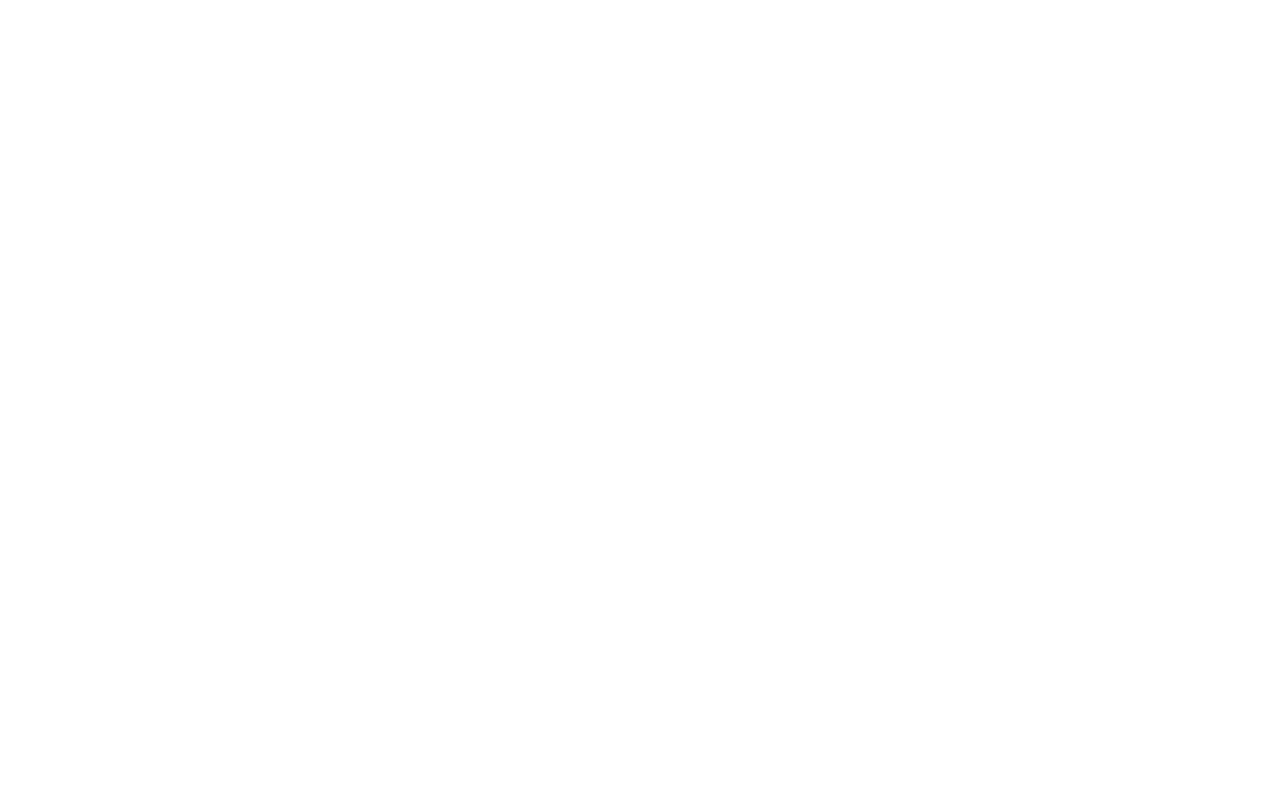
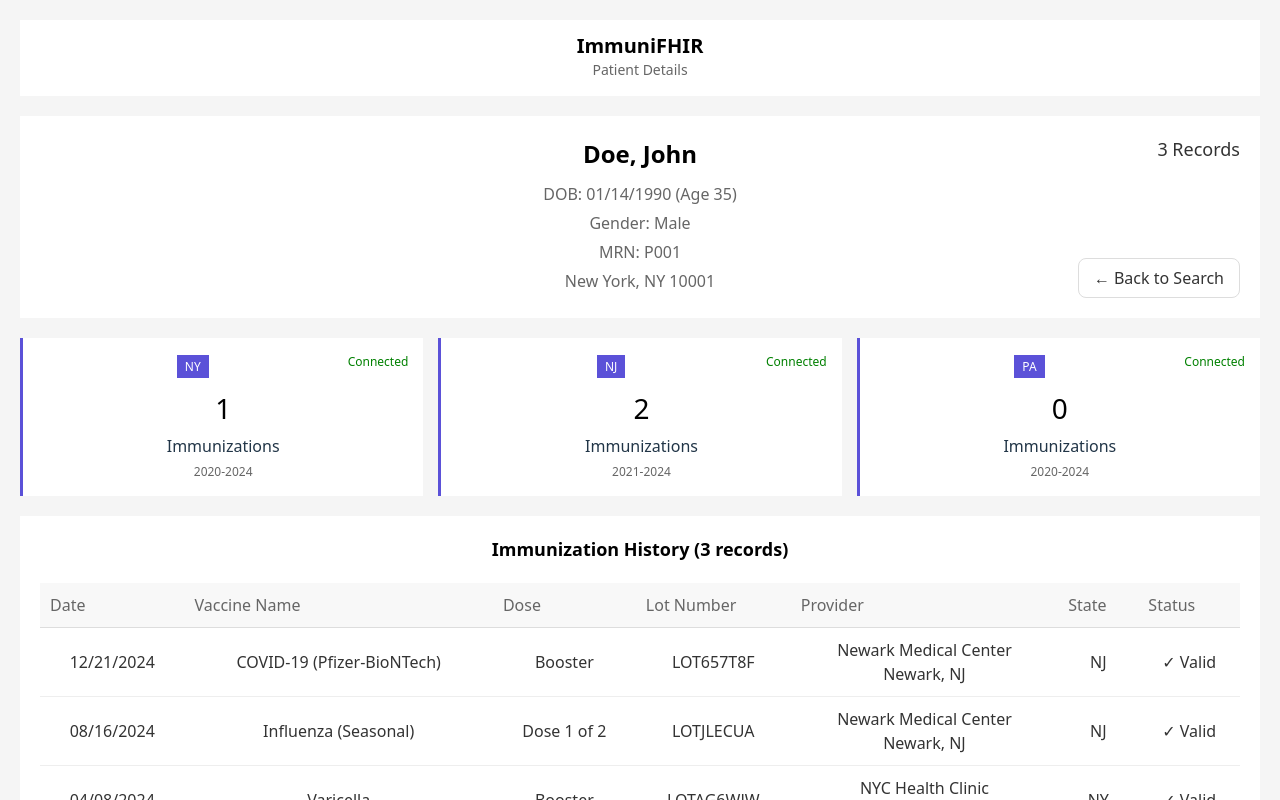
Before and after one commit to LauraFigueroaGomez/CS6440-Team-Avengers, a Vue app in the folder immunifhir-frontend/immunifhir-frontend/: page /patient/1 in a window 1280 px wide. Before the commit this address had no page. Built offline with nearby package versions, Linux system fonts and the light colour scheme.

Commit message:
Supabase auth fully working

```diff
--- a/immunifhir-frontend/immunifhir-frontend/package.json
+++ b/immunifhir-frontend/immunifhir-frontend/package.json
@@ -9,6 +9,7 @@
     "preview": "vite preview"
   },
   "dependencies": {
+    "@supabase/supabase-js": "^2.76.1",
     "vue": "^3.5.22"
   },
   "devDependencies": {
--- /dev/null
+++ b/immunifhir-frontend/immunifhir-frontend/src/components/PatientDetails.vue
@@ -0,0 +1,214 @@
+<template>
+  <div class="details-container">
+    <header>
+      <h1>ImmuniFHIR</h1>
+      <span>Patient Details</span>
+    </header>
+
+    <div class="patient-header">
+      <div class="patient-info">
+        <h2>{{ patient.lastName }}, {{ patient.firstName }}</h2>
+        <p>DOB: {{ patient.dob }} (Age {{ patient.age }})</p>
+        <p>Gender: {{ patient.gender }}</p>
+        <p>MRN: {{ patient.mrn }}</p>
+        <p>{{ patient.address }}</p>
+      </div>
+      <div class="record-count">
+        {{ patient.immunizations.length }} Records
+      </div>
+      <button @click="goBack">← Back to Search</button>
+    </div>
+
+    <div class="state-cards">
+      <div class="card" v-for="(state, key) in patient.stateSummary" :key="key">
+        <span class="state-label">{{ key }}</span>
+        <span class="connected">Connected</span>
+        <div class="count">{{ state.count }}</div>
+        <div>Immunizations</div>
+        <div class="years">{{ state.lastUpdate }}</div>
+      </div>
+    </div>
+
+    <div class="history-section">
+      <h3>Immunization History ({{ patient.immunizations.length }} records)</h3>
+
+      <table>
+        <thead>
+          <tr>
+            <th>Date</th>
+            <th>Vaccine Name</th>
+            <th>Dose</th>
+            <th>Lot Number</th>
+            <th>Provider</th>
+            <th>State</th>
+            <th>Status</th>
+          </tr>
+        </thead>
+        <tbody>
+          <tr v-for="record in patient.immunizations" :key="record.lot">
+            <td>{{ record.date }}</td>
+            <td>{{ record.vaccine }} {{ record.manufacturer ? `(${record.manufacturer})` : '' }}</td>
+            <td>{{ record.dose }}</td>
+            <td>{{ record.lot }}</td>
+            <td>{{ record.provider }}<br>{{ record.location }}</td>
+            <td>{{ record.state }}</td>
+            <td>✓ {{ record.status }}</td>
+          </tr>
+        </tbody>
+      </table>
+    </div>
+  </div>
+</template>
+
+<script>
+import mockData from '../data/mockPatients.json'
+
+export default {
+  data() {
+    return {
+      patient: mockData.patients[0]
+    }
+  },
+  methods: {
+    goBack() {
+      this.$router.push('/search')
+    }
+  }
+}
+</script>
+
+<style scoped>
+.details-container {
+  position: fixed;
+  top: 0;
+  left: 0;
+  right: 0;
+  bottom: 0;
+  background: #f5f5f5;
+  overflow: auto;
+  padding: 20px;
+}
+
+header {
+  background: white;
+  padding: 15px;
+  margin-bottom: 20px;
+}
+
+header h1 {
+  margin: 0;
+  font-size: 20px;
+  color: #000;
+}
+
+header span {
+  color: #666;
+  font-size: 14px;
+}
+
+.patient-header {
+  background: white;
+  padding: 20px;
+  margin-bottom: 20px;
+  position: relative;
+}
+
+.patient-info h2 {
+  margin: 0 0 10px 0;
+  font-size: 24px;
+  color: #000;
+}
+
+.patient-info p {
+  margin: 5px 0;
+  color: #666;
+}
+
+.record-count {
+  position: absolute;
+  top: 20px;
+  right: 20px;
+  font-size: 18px;
+  color: #333;
+}
+
+button {
+  position: absolute;
+  bottom: 20px;
+  right: 20px;
+  padding: 8px 15px;
+  background: white;
+  border: 1px solid #ddd;
+  cursor: pointer;
+  color: #333;
+}
+
+.state-cards {
+  display: flex;
+  gap: 15px;
+  margin-bottom: 20px;
+}
+
+.card {
+  background: white;
+  padding: 15px;
+  flex: 1;
+  border-left: 3px solid #5b51d8;
+}
+
+.card .state-label {
+  background: #5b51d8;
+  color: white;
+  padding: 3px 8px;
+  font-size: 12px;
+}
+
+.card .connected {
+  float: right;
+  color: green;
+  font-size: 12px;
+}
+
+.card .count {
+  font-size: 28px;
+  margin: 10px 0 5px 0;
+  color: #000;
+}
+
+.card .years {
+  color: #666;
+  font-size: 12px;
+  margin-top: 5px;
+}
+
+.history-section {
+  background: white;
+  padding: 20px;
+}
+
+.history-section h3 {
+  margin: 0 0 20px 0;
+  font-size: 18px;
+  color: #000;
+}
+
+table {
+  width: 100%;
+  border-collapse: collapse;
+}
+
+th {
+  text-align: left;
+  padding: 10px;
+  background: #f8f8f8;
+  font-weight: normal;
+  color: #666;
+  border-bottom: 1px solid #ddd;
+}
+
+td {
+  padding: 10px;
+  border-bottom: 1px solid #eee;
+  color: #333;
+}
+</style>
--- a/immunifhir-frontend/immunifhir-frontend/src/components/PatientSearch.vue
+++ b/immunifhir-frontend/immunifhir-frontend/src/components/PatientSearch.vue
@@ -20,7 +20,6 @@
             <input
               v-model="firstName"
               type="text"
-              placeholder="John"
             />
           </div>
 
@@ -29,7 +28,6 @@
             <input
               v-model="lastName"
               type="text"
-              placeholder="Doe"
             />
           </div>
 
@@ -48,24 +46,58 @@
         </button>
       </form>
 
-      <div class="info-box">
-        <span class="icon">ℹ️</span>
+      <div class="info-box" v-if="!showResults">
         <div>
           <strong>Multi-State Query</strong>
           <p>This search queries 3 state immunization registries simultaneously. Typically completes in 2-5 seconds.</p>
         </div>
+      </div>
+
+      <div v-if="showResults" class="results-section">
+        <div class="results-header">
+          <h3>Search Results</h3>
+          <button @click="clearSearch">New Search</button>
+        </div>
+        <p>Found 1 patient matching your search</p>
+
+        <table>
+          <thead>
+            <tr>
+              <th>Patient Name</th>
+              <th>Date of Birth</th>
+              <th>Records Found</th>
+              <th>State Sources</th>
+              <th>Actions</th>
+            </tr>
+          </thead>
+          <tbody>
+            <tr>
+              <td>{{ searchResult.lastName }}, {{ searchResult.firstName }}</td>
+              <td>{{ searchResult.dob }}</td>
+              <td>3</td>
+              <td>NY, NJ, PA</td>
+              <td>
+                <button @click="viewDetails">View Details</button>
+              </td>
+            </tr>
+          </tbody>
+        </table>
       </div>
     </main>
   </div>
 </template>
 
 <script>
+import mockData from '../data/mockPatients.json'
+
 export default {
   data() {
     return {
       firstName: '',
       lastName: '',
-      dob: ''
+      dob: '',
+      showResults: false,
+      searchResult: null
     }
   },
   methods: {
@@ -75,13 +107,21 @@
         return
       }
 
-      const searchData = {
-        first: this.firstName,
-        last: this.lastName,
-        birthdate: this.dob
-      }
-
-      console.log('Searching for:', searchData)
+      // fake search - just show the mock data
+      setTimeout(() => {
+        this.searchResult = mockData.patients[0]
+        this.showResults = true
+      }, 500)
+    },
+    clearSearch() {
+      this.showResults = false
+      this.searchResult = null
+      this.firstName = ''
+      this.lastName = ''
+      this.dob = ''
+    },
+    viewDetails() {
+      this.$router.push('/patient/P001')
     }
   }
 }
@@ -166,13 +206,15 @@
   border: 1px solid #ddd;
   border-radius: 6px;
   font-size: 15px;
-  background: #fafafa;
+  background: white;
+  color: #000;
 }
 
 .field input:focus {
   outline: none;
   border-color: #5b51d8;
   background: white;
+  color: #000;
 }
 
 .search-btn {
@@ -222,6 +264,71 @@
   line-height: 1.4;
 }
 
+.results-section {
+  margin-top: 30px;
+  background: white;
+  padding: 30px;
+  border-radius: 8px;
+}
+
+.results-section p {
+  color: #666;
+  margin-bottom: 10px;
+}
+
+.results-header {
+  display: flex;
+  justify-content: space-between;
+  margin-bottom: 20px;
+  align-items: center;
+}
+
+.results-header h3 {
+  margin: 0;
+  font-size: 20px;
+  color: #333;
+}
+
+.results-header button {
+  padding: 8px 16px;
+  background: white;
+  border: 1px solid #ddd;
+  cursor: pointer;
+  color: #333;
+}
+
+table {
+  width: 100%;
+  border-collapse: collapse;
+  margin-top: 20px;
+  background: white;
+}
+
+th {
+  text-align: left;
+  padding: 10px;
+  background: #f8f8f8;
+  border: 1px solid #ddd;
+  font-weight: normal;
+  color: #333;
+}
+
+td {
+  padding: 10px;
+  border: 1px solid #ddd;
+  color: #000;
+  background: white;
+}
+
+td button {
+  padding: 6px 12px;
+  background: #5b51d8;
+  color: white;
+  border: none;
+  cursor: pointer;
+  border-radius: 4px;
+}
+
 @media (max-width: 640px) {
   .form-row {
     flex-direction: column;
--- /dev/null
+++ b/immunifhir-frontend/immunifhir-frontend/src/data/mockPatients.json
@@ -0,0 +1,54 @@
+{
+  "patients": [
+    {
+      "id": "P001",
+      "firstName": "John",
+      "lastName": "Doe",
+      "dob": "01/14/1990",
+      "age": 35,
+      "gender": "Male",
+      "mrn": "P001",
+      "address": "New York, NY 10001",
+      "immunizations": [
+        {
+          "date": "12/21/2024",
+          "vaccine": "COVID-19",
+          "manufacturer": "Pfizer-BioNTech",
+          "dose": "Booster",
+          "lot": "LOT657T8F",
+          "provider": "Newark Medical Center",
+          "location": "Newark, NJ",
+          "state": "NJ",
+          "status": "Valid"
+        },
+        {
+          "date": "08/16/2024",
+          "vaccine": "Influenza",
+          "manufacturer": "Seasonal",
+          "dose": "Dose 1 of 2",
+          "lot": "LOTJLECUA",
+          "provider": "Newark Medical Center",
+          "location": "Newark, NJ",
+          "state": "NJ",
+          "status": "Valid"
+        },
+        {
+          "date": "04/08/2024",
+          "vaccine": "Varicella",
+          "manufacturer": "",
+          "dose": "Booster",
+          "lot": "LOTAG6WJW",
+          "provider": "NYC Health Clinic",
+          "location": "New York, NY",
+          "state": "NY",
+          "status": "Valid"
+        }
+      ],
+      "stateSummary": {
+        "NY": { "count": 1, "status": "Connected", "lastUpdate": "2020-2024" },
+        "NJ": { "count": 2, "status": "Connected", "lastUpdate": "2021-2024" },
+        "PA": { "count": 0, "status": "Connected", "lastUpdate": "2020-2024" }
+      }
+    }
+  ]
+}
--- /dev/null
+++ b/immunifhir-frontend/immunifhir-frontend/src/lib/supabase.js
@@ -0,0 +1,6 @@
+import { createClient } from '@supabase/supabase-js'
+
+const supabaseUrl = import.meta.env.VITE_SUPABASE_URL
+const supabaseAnonKey = import.meta.env.VITE_SUPABASE_ANON_KEY
+
+export const supabase = createClient(supabaseUrl, supabaseAnonKey)
--- a/immunifhir-frontend/immunifhir-frontend/src/router/index.js
+++ b/immunifhir-frontend/immunifhir-frontend/src/router/index.js
@@ -1,6 +1,7 @@
 import { createRouter, createWebHistory } from 'vue-router'
 import LoginForm from '../components/LoginForm.vue'
 import PatientSearch from '../components/PatientSearch.vue'
+import PatientDetails from '../components/PatientDetails.vue'
 
 const routes = [
   {
@@ -12,6 +13,11 @@
     path: '/search',
     name: 'PatientSearch',
     component: PatientSearch
+  },
+  {
+    path: '/patient/:id',
+    name: 'PatientDetails',
+    component: PatientDetails
   }
 ]
 
```
Also changed, not shown: immunifhir-frontend/immunifhir-frontend/src/components/LoginForm.vue (+26 -4 lines), immunifhir-frontend/immunifhir-frontend/src/lib/auth.js (added, +22 -0 lines), 2 other files (tests, documents, lock files or other folders).
